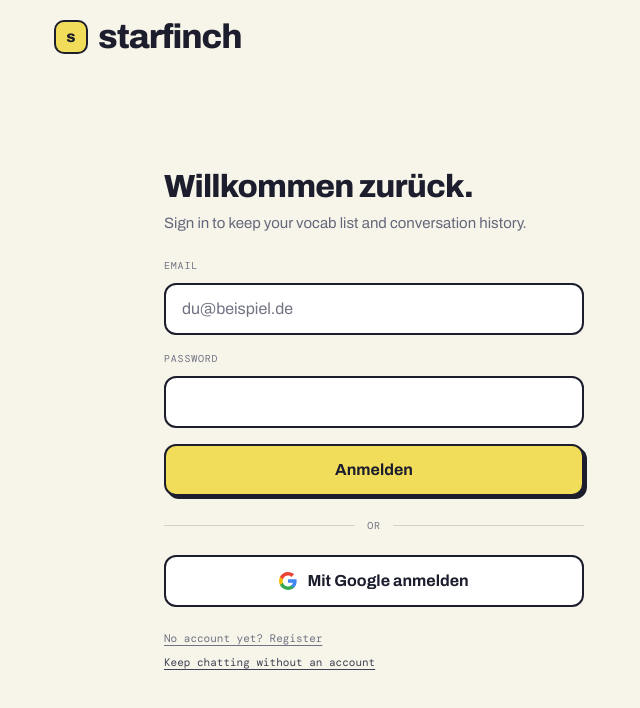
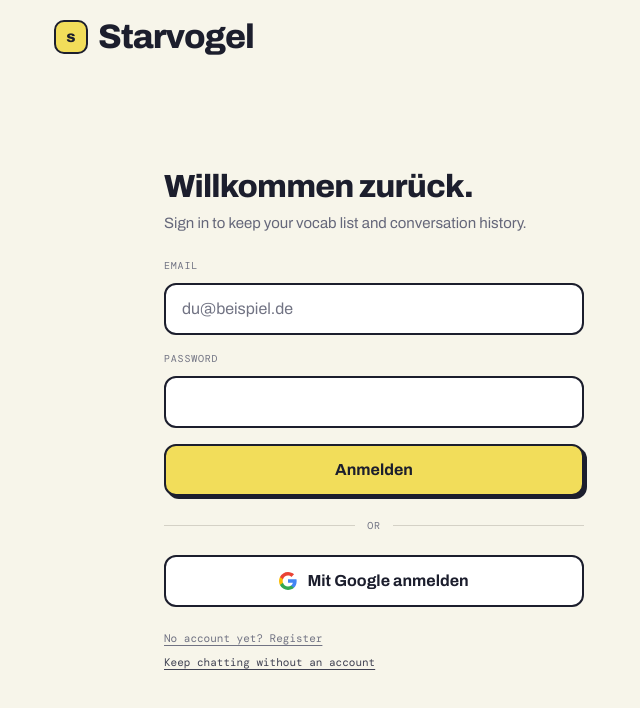
Before and after one commit to umaisusmani/lang-tutor, a Next.js app: page /login in a window 1280 px wide. Shown: the top 708 px of the page, without its empty margins (46-686 px from the left). Built offline with nearby package versions, Linux system fonts and the light colour scheme.

Commit message:
Changed name to starvogel

```diff
--- a/app/components/brand.tsx
+++ b/app/components/brand.tsx
@@ -20,7 +20,7 @@
         s
       </div>
       <span className="text-ink text-[30px] leading-[34px] font-extrabold tracking-[-0.03em] sm:text-[34px]">
-        starfinch
+        Starvogel
       </span>
     </Link>
   );
--- a/app/layout.tsx
+++ b/app/layout.tsx
@@ -20,7 +20,7 @@
 });
 
 export const metadata: Metadata = {
-  title: "starfinch",
+  title: "Starvogel",
   description: "Practice German conversation with an AI tutor that explains your mistakes.",
 };
 
--- a/supabase/email-templates/confirm-signup.html
+++ b/supabase/email-templates/confirm-signup.html
@@ -2,7 +2,7 @@
   Supabase → Authentication → Emails → "Confirm signup".
 
   Paste this whole file into the template body. Subject line:
-    Dein Zauberwort ✦ starfinch
+    Dein Zauberwort ✦ Starvogel
 
   Code only, no link, on purpose: a link can be opened (and spent) by an email
   scanner before the person sees it, and the code works from any device. The
@@ -22,7 +22,7 @@
     <meta name="viewport" content="width=device-width, initial-scale=1" />
     <meta name="color-scheme" content="light dark" />
     <meta name="supported-color-schemes" content="light dark" />
-    <title>Dein Zauberwort — starfinch</title>
+    <title>Dein Zauberwort — Starvogel</title>
     <style>
       /* Dark mode: Apple Mail and a few others honour this. Gmail ignores it
          and does its own inversion, which the dark-safe colours below survive. */
@@ -89,7 +89,7 @@
                       class="tx-ink"
                       style="padding-left:10px;font-family:'Archivo','Helvetica Neue',Helvetica,Arial,sans-serif;font-size:28px;font-weight:800;letter-spacing:-0.03em;line-height:34px;color:#1c1e2d;"
                     >
-                      starfinch
+                      Starvogel
                     </td>
                   </tr>
                 </table>
@@ -172,7 +172,7 @@
                 class="tx-ink2"
                 style="padding:20px 4px 0 4px;font-family:'DM Mono',ui-monospace,SFMono-Regular,Menlo,Consolas,'Courier New',monospace;font-size:11px;line-height:1.7;color:#717383;"
               >
-                Didn&rsquo;t knock? Then a finch mistyped an address. Ignore this
+                Didn&rsquo;t knock? Then a bird mistyped an address. Ignore this
                 email and nothing happens without the word.
               </td>
             </tr>
```
Also changed, not shown: 3 other files (tests, documents, lock files or other folders).
